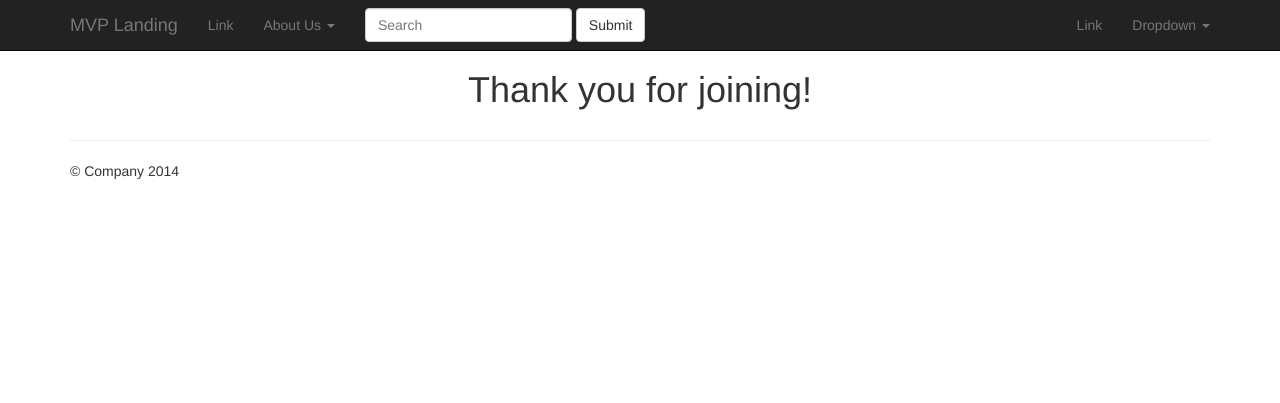
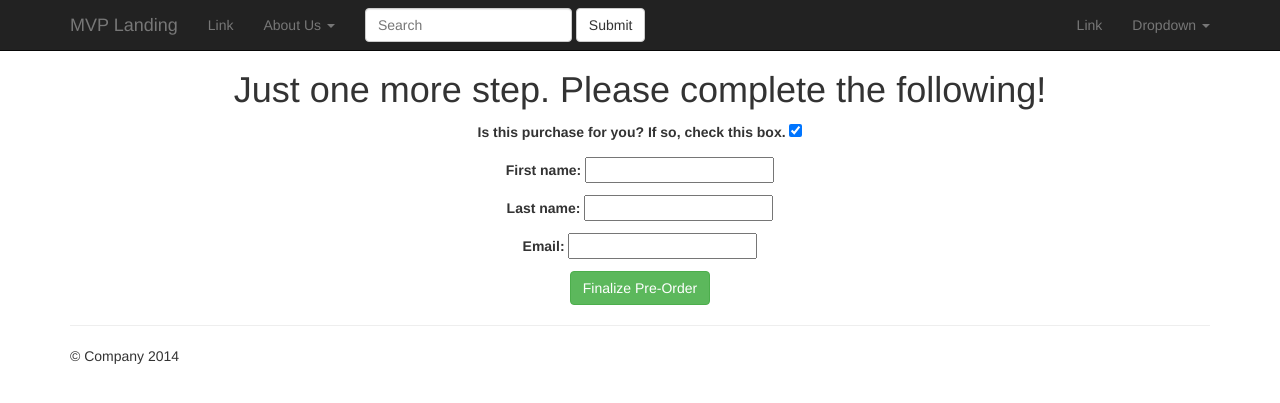
Before and after one commit to maryammehdi/skillshare_git, a Django app: template skillshare/static/templates/thankyou.html in a window 1280 px wide. Shown: the top 403 px of the page. Run offline with Django 3.2, Linux system fonts and the light colour scheme; the template is opened without the code that fills it: values that come from a table or form of the project are taken from there, others are empty; parts of the project's set-up code (start-up, migrations or seed data) failed here and were passed over; some libraries are stand-ins or nearby versions.

Commit message:
finalChanges_02_Oct_2014

```diff
--- /dev/null
+++ b/skillshare/src/mvp_landing/email_info.py
@@ -0,0 +1,6 @@
+#for gmail -- google apps
+EMAIL_USE_TLS = True
+EMAIL_HOST = 'smtp.gmail.com'
+EMAIL_HOST_USER = 'youremail@gmail.com'
+EMAIL_HOST_PASSWORD = 'somePassword'
+EMAIL_PORT = 587
--- a/skillshare/src/signups/models.py
+++ b/skillshare/src/signups/models.py
@@ -3,6 +3,7 @@ from django.utils.encoding import smart_unicode
 
 # Create your models here.
 class SignUp(models.Model):
+    for_you = models.BooleanField(default=True, verbose_name="Is this purchase for you? If so, check this box.")
     first_name = models.CharField(max_length=120, null=True, blank=True)
     last_name = models.CharField(max_length=120, null=True, blank=True)
     email = models.EmailField()
--- a/skillshare/static/templates/navbar.html
+++ b/skillshare/static/templates/navbar.html
@@ -18,7 +18,7 @@
         <li class="dropdown">
           <a href="#" class="dropdown-toggle" data-toggle="dropdown">About Us <span class="caret"></span></a>
           <ul class="dropdown-menu" role="menu">
-            <li><a href='{% url "aboutus" %}'>About Us</a></li>
+
             <li><a href="#">Another action</a></li>
             <li><a href="#">Something else here</a></li>
             <li class="divider"></li>
--- a/skillshare/static/templates/thankyou.html
+++ b/skillshare/static/templates/thankyou.html
@@ -2,6 +2,12 @@
 
 {% block content %}
     <div class='col-sm-12' style='text-align: center;'>
-               <h1>Thank you for joining!</h1>
+               <h1>Just one more step. Please complete the following!</h1>
+
+                <form method='POST' action=''> {% csrf_token %}
+                    {{ form.as_p }}
+                        <input type="submit" class="btn btn-success" value="Finalize Pre-Order">
+                </form>
     </div>
+
 {% endblock %}
```
Also changed, not shown: skillshare/src/mvp_landing/settings.py (+10 -0 lines), skillshare/src/signups/views.py (+18 -7 lines), skillshare/static/templates/signup.html (+0 -10 lines), skillshare/src/db.sqlite3, skillshare/src/signups/migrations/0001_initial.py (added), skillshare/src/signups/migrations/0002_auto__add_field_signup_for_you.py (added), skillshare/src/signups/migrations/__init__.py (added), 7 other files.
